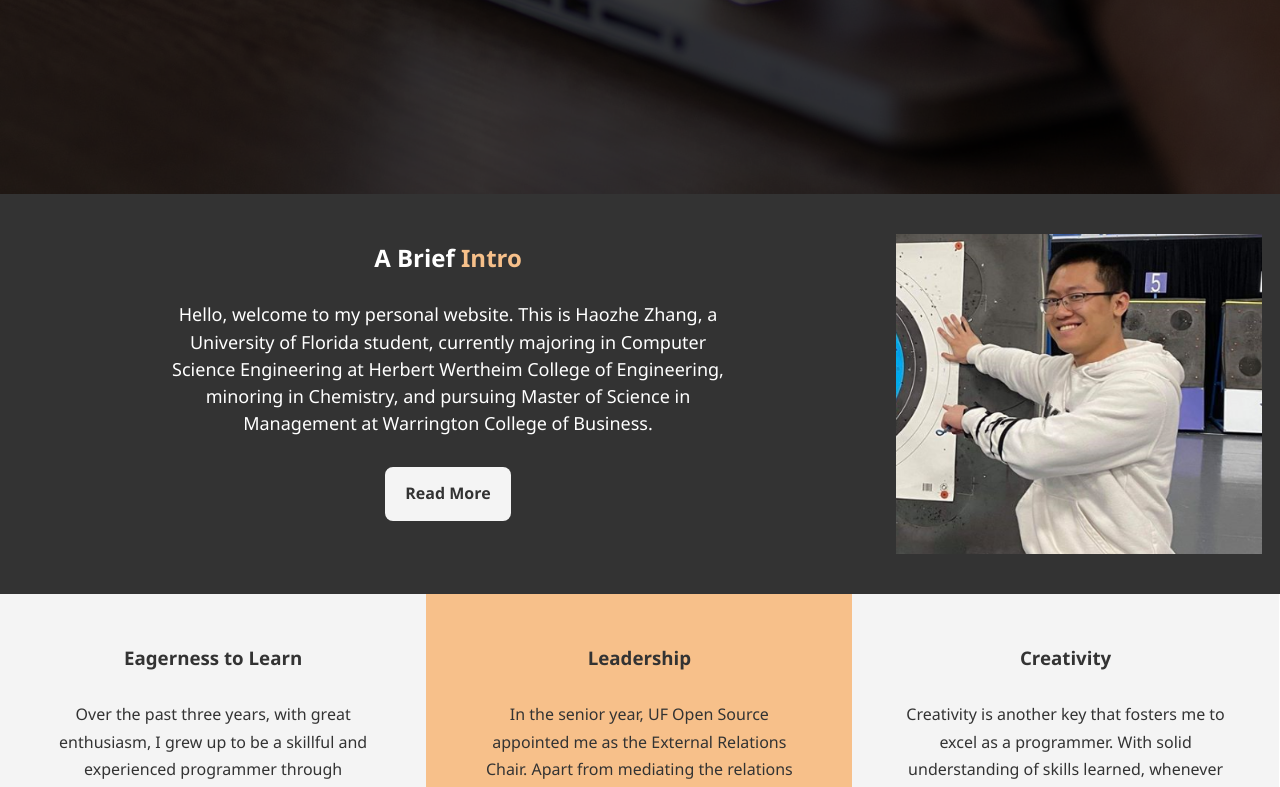
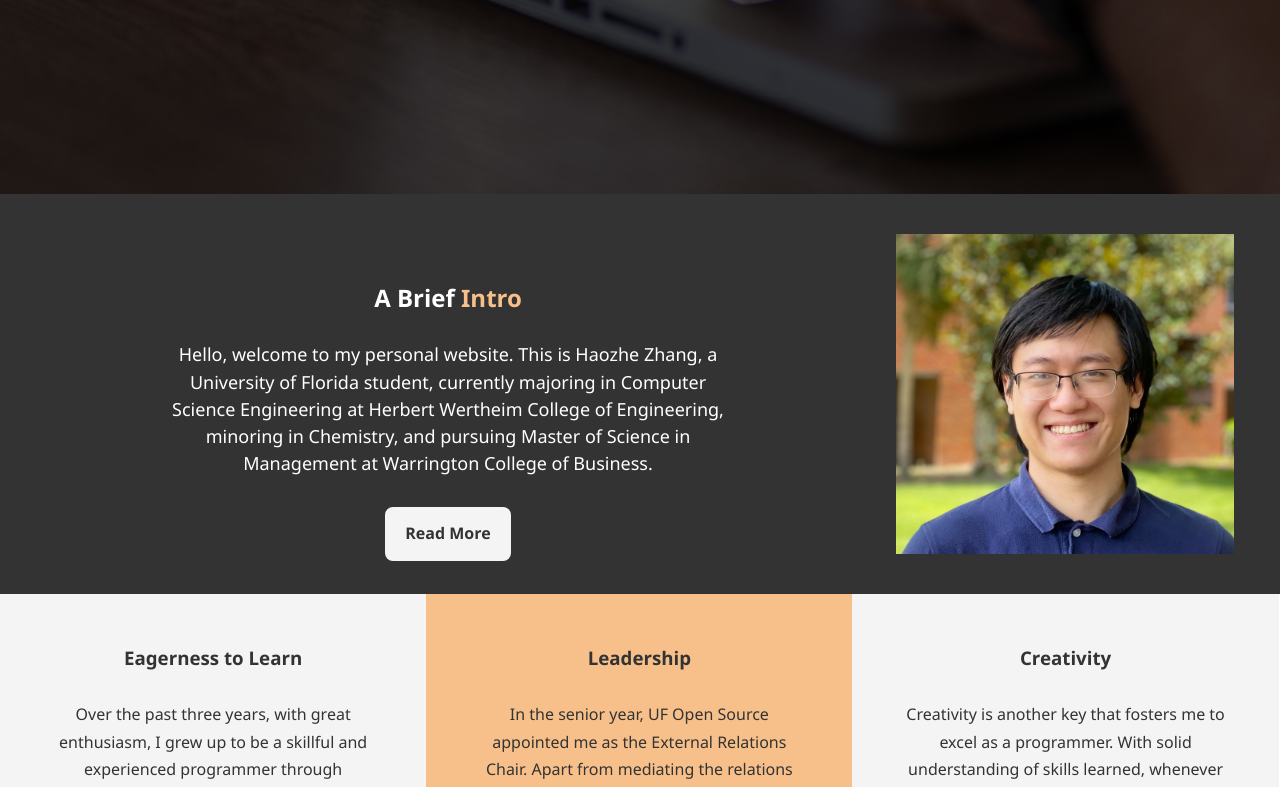
Before and after one commit to rrrrr4788/PersonalWebsite, a React (Create React App) app: page / in a window 1280 px wide. Shown: the part 473-1260 px from the top of the page. Built offline with nearby package versions, Linux system fonts and the light colour scheme.

Commit message:
Headshot adjustment

```diff
--- a/src/components/About.js
+++ b/src/components/About.js
@@ -20,8 +20,6 @@ import unity from '../img/unity.png';
 import sql from '../img/sql.png';
 import android from '../img/android.png';
 import kivy from '../img/kivy.png';
-import person1 from '../img/person-1.jpg';
-import person2 from '../img/person-2.jpg';
 
 const About = () => {
   return (
--- a/src/components/Home.js
+++ b/src/components/Home.js
@@ -36,7 +36,7 @@ const Home = () => {
                 </h1>
                 <p className='lead'>
                   An enthusiastic CISE & MSM student who is currently enrolled
-                  in University of Florida.
+                  at the University of Florida.
                 </p>
                 <Link className='btn' to='/about'>
                   About Me
--- a/src/styles/App.css
+++ b/src/styles/App.css
@@ -170,13 +170,13 @@ p {
   float: right;
   position: relative;
   top: 50%;
-  height: 400px;
-  margin-top: -200px;
+  height: 1600px;
+  margin-top: -800px;
   width: 30%;
-  background: url(../img/profile.png) no-repeat;
+  background: url(../img/profile_trimmed.png) no-repeat;
   /* min-height: 100%; */
-  zoom: 80%;
-  padding: 50px, 30px;
+  zoom: 20%;
+  padding: 0px, 0px;
   /* margin-bottom: 5%; */
 }
 
@@ -190,7 +190,7 @@ p {
   width: 50%;
   height: 100%;
   text-align: center;
-  padding: 50px 30px;
+  padding: 90px 30px;
   overflow: hidden;
 }
 
```
Also changed, not shown: src/img/profile_original.jpg (added), src/img/profile_trimmed.png (added).
